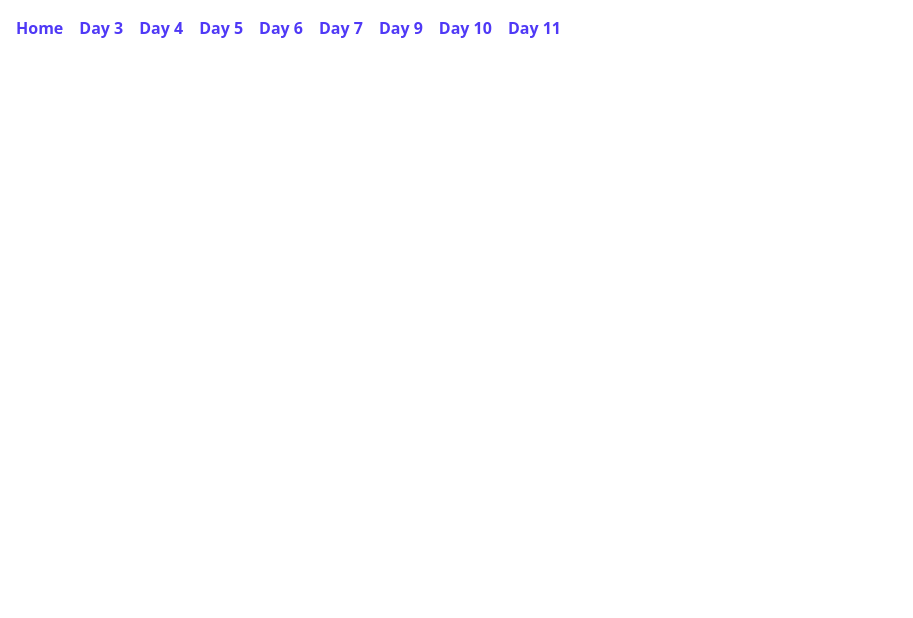
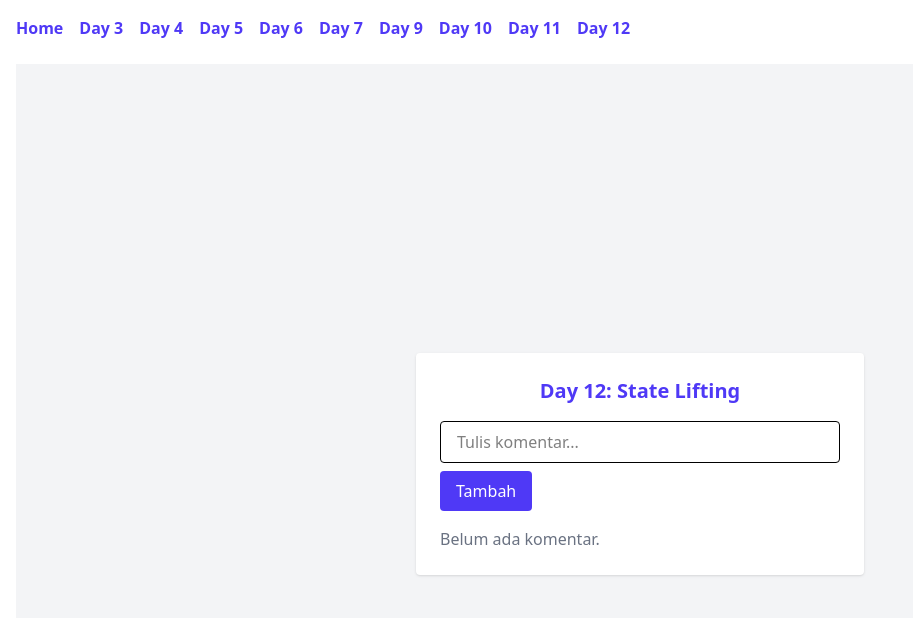
Before and after one commit to FakhriHH/one-day-one-react, a React (Vite) app: page /day12 in a window 1280 px wide. Shown: the top 618 px of the page, without its empty margins (0-913 px from the left). Built offline with nearby package versions, Linux system fonts and the light colour scheme.

Commit message:
Day 12: State Lifting & Komunikasi Antar Komponen

```diff
--- a/src/App.jsx
+++ b/src/App.jsx
@@ -12,6 +12,7 @@ import Day08Router from './pages/Day08Router';
 import Day09LocalStorage from './pages/Day09LocalStorage';
 import Day10Form from './pages/Day10Form';
 import Day11FormResuable from './pages/Day11FormReusable';
+import Day12StateLifting from './pages/Day12StateLifting';
 
 const App = () => {
   return (
@@ -27,6 +28,7 @@ const App = () => {
           <Link to="/day09">Day 9</Link>
           <Link to="/day10">Day 10</Link>
           <Link to="/day11">Day 11</Link>
+          <Link to="/day12">Day 12</Link>
         </nav>
 
         <Routes>
@@ -39,6 +41,7 @@ const App = () => {
           <Route path="/day09" element={<Day09LocalStorage />} />
           <Route path="/day10" element={<Day10Form />} />
           <Route path="/day11" element={<Day11FormResuable />} />
+          <Route path="/day12" element={<Day12StateLifting />} />
         </Routes>
       </div>
     </BrowserRouter>
--- /dev/null
+++ b/src/components/CommentInput.jsx
@@ -0,0 +1,31 @@
+import { useState } from "react";
+
+function CommentInput({ onAdd }) {
+  const [text, setText] = useState("");
+
+  const handleAdd = () => {
+    if (text.trim() === "") return;
+    onAdd(text);
+    setText("");
+  };
+
+  return (
+    <div className="mb-4">
+      <input
+        type="text"
+        value={text}
+        onChange={(e) => setText(e.target.value)}
+        placeholder="Tulis komentar..."
+        className="w-full px-4 py-2 border rounded"
+      />
+      <button
+        onClick={handleAdd}
+        className="mt-2 bg-indigo-600 text-white px-4 py-2 rounded hover:bg-indigo-700"
+      >
+        Tambah
+      </button>
+    </div>
+  );
+}
+
+export default CommentInput;
--- /dev/null
+++ b/src/components/CommentList.jsx
@@ -0,0 +1,15 @@
+function CommentList({ comments }) {
+  if (comments.length === 0) {
+    return <p className="text-gray-500">Belum ada komentar.</p>;
+  }
+
+  return (
+    <ul className="list-disc pl-5 space-y-1">
+      {comments.map((comment, i) => (
+        <li key={i}>{comment}</li>
+      ))}
+    </ul>
+  );
+}
+
+export default CommentList;
--- /dev/null
+++ b/src/pages/Day12StateLifting.jsx
@@ -0,0 +1,27 @@
+import { useState } from "react";
+import CommentInput from "../components/CommentInput";
+import CommentList from "../components/CommentList";
+import Card11 from "../components/Card11";
+
+function Day12StateLifting() {
+  const [comments, setComments] = useState([]);
+
+  const addComment = (newComment) => {
+    setComments([...comments, newComment]);
+  };
+
+  return (
+    <div className="min-h-screen bg-gray-100 flex items-center justify-center p-6">
+      <Card11>
+        <h1 className="text-xl font-bold text-indigo-600 mb-4 text-center">
+          Day 12: State Lifting
+        </h1>
+
+        <CommentInput onAdd={addComment} />
+        <CommentList comments={comments} />
+      </Card11>
+    </div>
+  );
+}
+
+export default Day12StateLifting;
```
